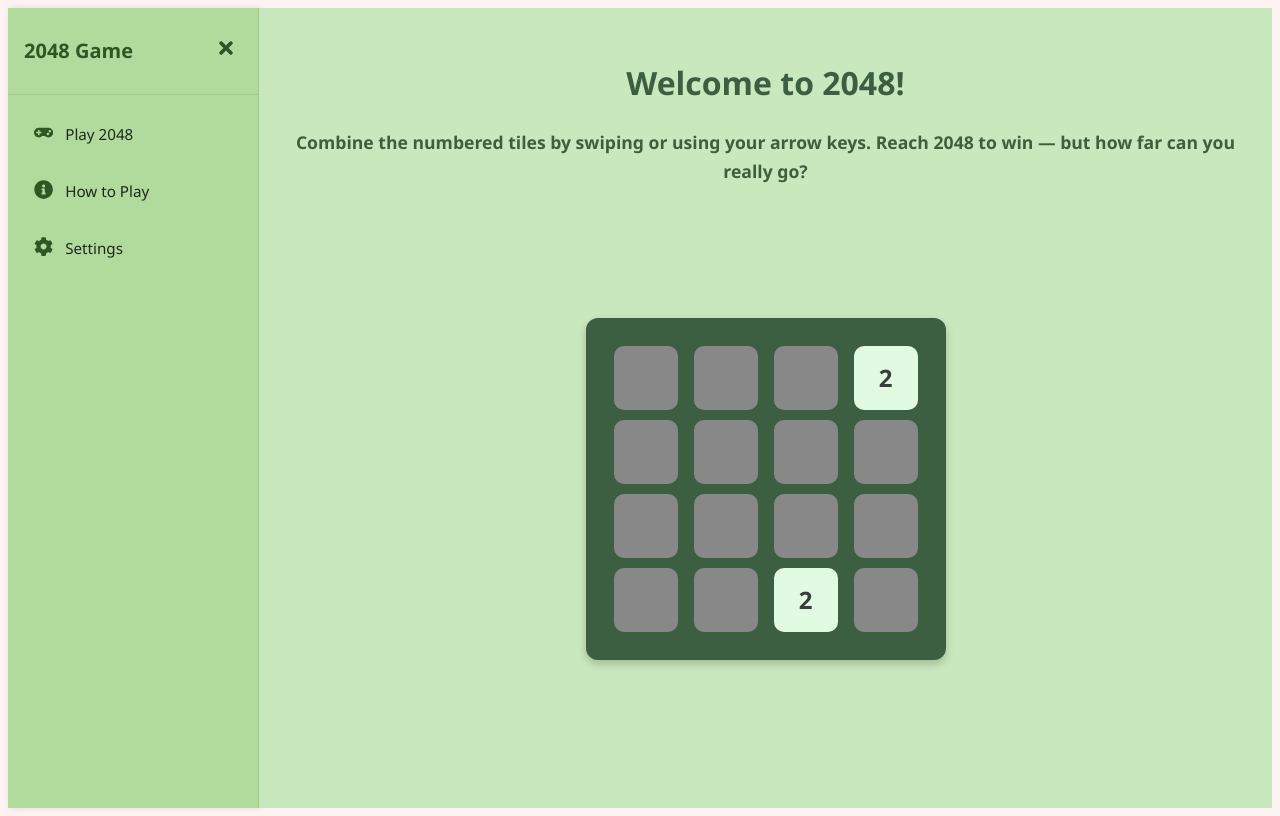
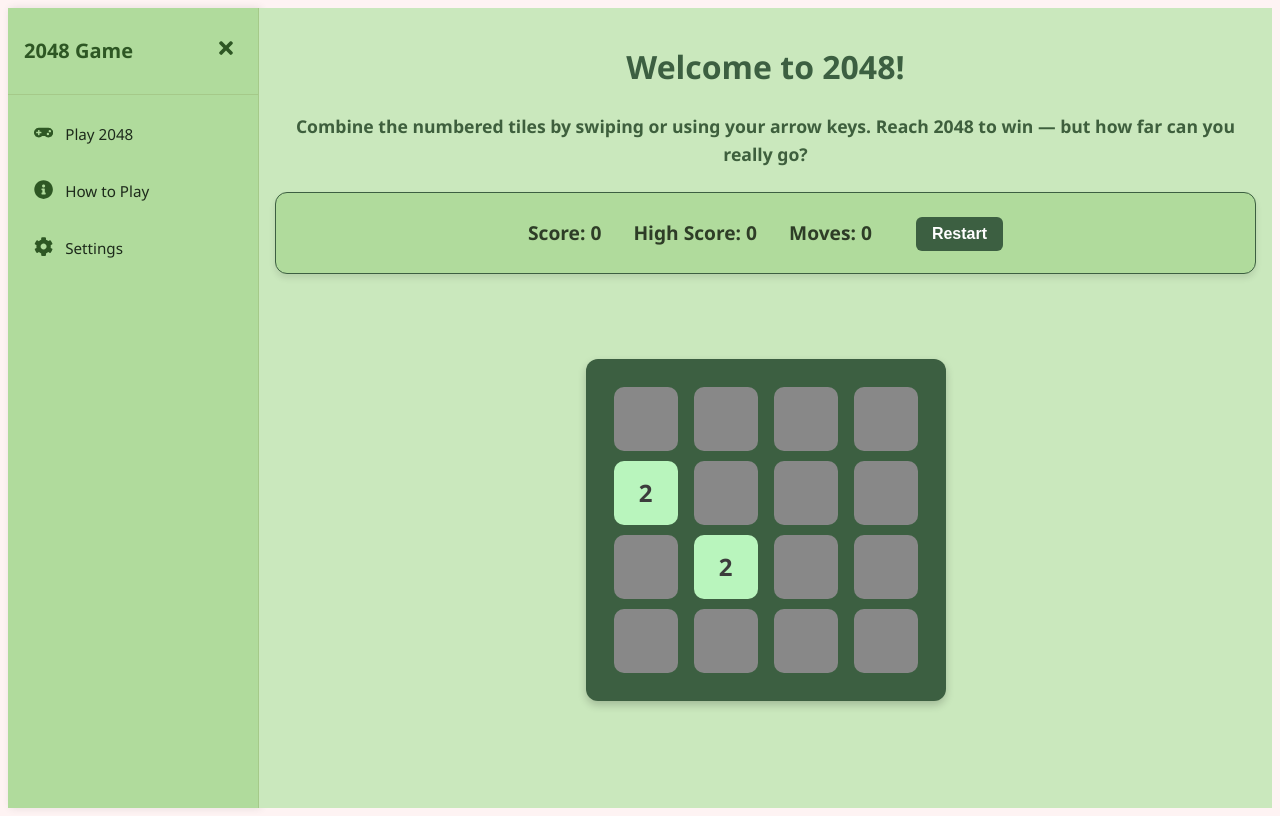
Before and after one commit to janhaviss/2048_Game, a React (Vite) app in the folder 2048_game/: page / in a window 1280 px wide. Built offline with nearby package versions, Linux system fonts and the light colour scheme.

Commit message:
Added New Elements like Score, High Score, Moves along with Game Over pop up and Restart option

```diff
--- a/2048_game/src/App.css
+++ b/2048_game/src/App.css
@@ -8,7 +8,7 @@
 
 .main-content {
   flex: 1;
-  padding: 2rem;
+  padding: 1rem;
   background-color: #cae8bd;
   transition: background-color 0.3s ease-in-out;
 }
@@ -16,16 +16,33 @@
 .main-content h1 {
   font-size: 2rem;
   font-weight: bold;
-  margin-bottom: 1.5rem;
+  margin-bottom: 0.5 rem;
   color: #3c5f41;
   text-align: center;
 }
 
 .intro-text {
   font-size: 1.1rem;
-  margin-bottom: 1.5rem;
+  margin-bottom: 0. 5 rem;
   color: #3e5f3d;
   /* max-width: 500px; */
   line-height: 1.6;
   text-align: center;
 }
+
+.restart-btn {
+  background-color: #3c5f41;
+  color: white;
+  border: none;
+  padding: 8px 16px;
+  font-weight: bold;
+  border-radius: 6px;
+  cursor: pointer;
+  margin-left: 12px;
+  transition: background-color 0.2s ease;
+  margin-bottom: 14px;
+}
+
+.restart-btn:hover {
+  background-color: #388e3c;
+}
--- a/2048_game/src/App.jsx
+++ b/2048_game/src/App.jsx
@@ -1,18 +1,65 @@
-import React from 'react';
+import React, { useState, useEffect } from 'react';
 import Sidebar from './components/Slidebar';
 import Game from './components/Game';
+import GameOver from './components/Gameover';
 import './App.css';
 
 export default function App() {
+  const [score, setScore] = useState(0);
+  const [highScore, setHighScore] = useState(() => {
+    const saved = localStorage.getItem('highScore');
+    return saved ? parseInt(saved, 10) : 0;
+  });
+
+  const [gameOver, setGameOver] = useState(false);
+  const [gameKey, setGameKey] = useState(0);
+    const [moveCount, setMoveCount] = useState(0);
+
+
+
+  useEffect(() => {
+    if (score > highScore) {
+      setHighScore(score);
+      localStorage.setItem('highScore', score);
+    }
+  }, [score, highScore]);
+
+ function handleRestart() {
+  const confirmed = window.confirm("Are you sure you want to restart the game?");
+  if (confirmed) {
+    setGameKey(prev => prev + 1); // remount the Game component
+    setScore(0);
+    setGameOver(false);
+    setMoveCount(0);
+  }
+}
+
+
   return (
     <div className="app-container">
       <Sidebar />
       <div className="main-content">
         <h1>Welcome to 2048!</h1>
         <h4 className="intro-text">
-  Combine the numbered tiles by swiping or using your arrow keys. Reach 2048 to win — but how far can you really go?
-</h4>
-        <Game />
+          Combine the numbered tiles by swiping or using your arrow keys. Reach 2048 to win — but how far can you really go?
+        </h4>
+        <div className="score-container">
+          <div className="score-item">Score: {score}</div>
+          <div className="score-item">High Score: {highScore}</div>
+          <div className="score-item">Moves: {moveCount}</div>
+          <button className="restart-btn" onClick={handleRestart}>Restart</button>
+        </div>
+
+        <Game
+          key={gameKey}
+          score={score}
+          setScore={setScore}
+          setGameOver={setGameOver}
+          setMoveCount={setMoveCount}
+
+        />
+
+        {gameOver && <GameOver onRestart={handleRestart} />}
       </div>
     </div>
   );
--- a/2048_game/src/components/Game.jsx
+++ b/2048_game/src/components/Game.jsx
@@ -1,62 +1,63 @@
 import React, { useState, useEffect } from 'react';
-import { moveLeft, moveRight, moveUp, moveDown, spawnNewTile } from '../logic/gamelogic';
+import { moveLeft, moveRight, moveUp, moveDown, spawnNewTile, isGameOver } from '../logic/gamelogic';
 import Board from './Board';
 import '../css/Game.css';
 
-const initialBoard = [
+export default function Game({ score, setScore, setGameOver,setMoveCount }) {
+  const createInitialBoard = () => spawnNewTile(spawnNewTile([
     [0, 0, 0, 0],
     [0, 0, 0, 0],
     [0, 0, 0, 0],
     [0, 0, 0, 0]
-];
+  ]));
 
-export default function Game() {
-  const [board, setBoard] = useState(spawnNewTile(spawnNewTile(initialBoard)));
+  const [board, setBoard] = useState(createInitialBoard);
 
   function makeMove(moveFunc) {
-    const newBoard = moveFunc(board);
+    const { board: newBoard, score: gained } = moveFunc(board);
     if (JSON.stringify(newBoard) !== JSON.stringify(board)) {
-      setBoard(spawnNewTile(newBoard));
+      const newSpawned = spawnNewTile(newBoard);
+      setBoard(newSpawned);
+      setScore(prev => prev + gained);
+      setMoveCount(prev => prev + 1); // 🆕 increment move count
+      if (isGameOver(newSpawned)) setGameOver(true);
     }
   }
 
+  // Keyboard input
   useEffect(() => {
     const handleKey = (e) => {
-      switch (e.key) {
-        case 'ArrowLeft': makeMove(moveLeft); break;
-        case 'ArrowRight': makeMove(moveRight); break;
-        case 'ArrowUp': makeMove(moveUp); break;
-        case 'ArrowDown': makeMove(moveDown); break;
-        default: break;
-      }
+      if (e.key === 'ArrowLeft') makeMove(moveLeft);
+      else if (e.key === 'ArrowRight') makeMove(moveRight);
+      else if (e.key === 'ArrowUp') makeMove(moveUp);
+      else if (e.key === 'ArrowDown') makeMove(moveDown);
     };
 
     window.addEventListener('keydown', handleKey);
     return () => window.removeEventListener('keydown', handleKey);
   }, [board]);
 
+  // Touch input
   useEffect(() => {
     let startX = 0, startY = 0;
 
-    function handleTouchStart(e) {
+    const handleTouchStart = (e) => {
       startX = e.touches[0].clientX;
       startY = e.touches[0].clientY;
-    }
+    };
 
-    function handleTouchEnd(e) {
+    const handleTouchEnd = (e) => {
       const endX = e.changedTouches[0].clientX;
       const endY = e.changedTouches[0].clientY;
       const dx = endX - startX;
       const dy = endY - startY;
 
       if (Math.abs(dx) > Math.abs(dy)) {
-        if (dx > 30) makeMove(moveRight);
-        else if (dx < -30) makeMove(moveLeft);
+        dx > 30 ? makeMove(moveRight) : dx < -30 && makeMove(moveLeft);
       } else {
-        if (dy > 30) makeMove(moveDown);
-        else if (dy < -30) makeMove(moveUp);
+        dy > 30 ? makeMove(moveDown) : dy < -30 && makeMove(moveUp);
       }
-    }
+    };
 
     window.addEventListener('touchstart', handleTouchStart);
     window.addEventListener('touchend', handleTouchEnd);
@@ -74,5 +75,4 @@ export default function Game() {
       </div>
     </div>
   );
-
 }
--- /dev/null
+++ b/2048_game/src/components/Gameover.jsx
@@ -0,0 +1,14 @@
+import React from 'react';
+import '../css/Gameover.css'; // Create this file for styling
+
+export default function GameOver({ onRestart }) {
+  return (
+    <div className="gameover-overlay">
+      <div className="gameover-box">
+        <h2>Game Over</h2>
+        <p>No more moves left. Try again!</p>
+        <button onClick={onRestart} className="restart-btn">Restart</button>
+      </div>
+    </div>
+  );
+}
--- a/2048_game/src/css/Game.css
+++ b/2048_game/src/css/Game.css
@@ -2,12 +2,11 @@
   display: flex;
   justify-content: center;
   align-items: center;
-  min-height: 70vh; /* or 100vh if you want to center fully */
+  min-height: 60vh;
 }
 
 .game-container {
   background-color: #3c5f41;
-;
   padding: 1.5rem;
   border-radius: 12px;
   display: inline-block;
@@ -25,3 +24,74 @@
   display: flex;
   gap: 8px;
 }
+
+.score-container {
+  display: flex;
+  justify-content: center;
+  align-items: center;
+  gap: 2rem;
+  margin-bottom: 1rem;
+  background-color: #B0DB9C;
+  padding: 0.5rem;
+  border-radius: 12px;
+  box-shadow: 0 4px 6px rgba(0, 0, 0, 0.1);
+  border: 1px solid #3c5f41;
+}
+
+.score-item {
+  font-size: 1.2rem;
+  font-weight: bold;
+  color: #2e3d27;
+}
+
+/* .restart-btn {
+  padding: 0.5rem 1rem;
+  background-color: #3c5f41;
+  color: white;
+  border: none;
+  border-radius: 8px;
+  cursor: pointer;
+  font-weight: bold;
+  transition: background-color 0.3s ease;
+}
+
+.restart-btn:hover {
+  background-color: #2e4b34;
+} */
+
+
+/* .game-over-popup {
+  position: fixed;
+  top: 0;
+  left: 0;
+  width: 100%;
+  height: 100%;
+  background-color: rgba(0, 0, 0, 0.5);
+  display: flex;
+  justify-content: center;
+  align-items: center;
+  z-index: 10;
+}
+
+.game-over-content {
+  background-color: #fff;
+  padding: 2rem;
+  border-radius: 12px;
+  text-align: center;
+  box-shadow: 0 4px 8px rgba(0,0,0,0.2);
+}
+
+.game-over-content h2 {
+  margin-bottom: 1rem;
+  font-size: 2rem;
+  color: #c0392b;
+}
+
+.game-over-content button {
+  padding: 0.5rem 1rem;
+  background-color: #3c5f41;
+  color: white;
+  border: none;
+  border-radius: 8px;
+  cursor: pointer;
+} */
--- /dev/null
+++ b/2048_game/src/css/Gameover.css
@@ -0,0 +1,36 @@
+.gameover-overlay {
+  position: fixed;
+  top: 0;
+  left: 0;
+  width: 100%;
+  height: 100%;
+  background-color: rgba(30, 30, 30, 0.7);
+  display: flex;
+  justify-content: center;
+  align-items: center;
+  z-index: 999;
+}
+
+.gameover-box {
+  background-color: #b0db9c;
+  padding: 2rem 3rem;
+  border-radius: 12px;
+  text-align: center;
+  box-shadow: 0 8px 20px rgba(0, 0, 0, 0.3);
+}
+
+.restart-btn {
+  margin-top: 1rem;
+  padding: 0.6rem 1.2rem;
+  background-color: white;
+  color: #3c5f41;
+  border: none;
+  border-radius: 8px;
+  font-size: 1rem;
+  cursor: pointer;
+  transition: background 0.3s ease;
+}
+
+.restart-btn:hover {
+  background-color: #2c4830;
+}
--- a/2048_game/src/css/Tile.css
+++ b/2048_game/src/css/Tile.css
@@ -20,17 +20,17 @@
 
 /* Numbered tiles with colors */
 .tile-2 {
-  background-color: #E0FBE2;
+  background-color: #b9f5bd;
   color: #3c3c3c;
 }
 
 .tile-4 {
-  background-color: #B0EBB4;
+  background-color: #9ceca1;
   color: #3c3c3c;
 }
 
 .tile-8 {
-  background-color: #95D2B3;
+  background-color: #82d4ab;
   color: #3c3c3c;
 }
 
@@ -45,12 +45,12 @@
 }
 
 .tile-64 {
-  background-color: #75A47F;
+  background-color: #7ca885;
   color: #3c3c3c;
 }
 
 .tile-128 {
-  background-color: #638889;
+  background-color: #628d6c;
   color: #3c3c3c;
 }
 
--- a/2048_game/src/logic/gamelogic.js
+++ b/2048_game/src/logic/gamelogic.js
@@ -1,27 +1,53 @@
 // Slide and merge a single row left
+// Modified function to also return score gained
 export function slideAndMergeRowLeft(row) {
+  let scoreGained = 0;
   let filtered = row.filter(n => n !== 0);
+
   for (let i = 0; i < filtered.length - 1; i++) {
     if (filtered[i] === filtered[i + 1]) {
       filtered[i] *= 2;
+      scoreGained += filtered[i]; // Add to score
       filtered[i + 1] = 0;
       i++;
     }
   }
+
   filtered = filtered.filter(n => n !== 0);
   while (filtered.length < 4) filtered.push(0);
-  return filtered;
+  return { row: filtered, scoreGained };
 }
+
 
 // Move board left
 export function moveLeft(board) {
-  return board.map(row => slideAndMergeRowLeft(row));
+  let newBoard = [];
+  let totalScore = 0;
+
+  for (let row of board) {
+    const { row: newRow, scoreGained } = slideAndMergeRowLeft(row);
+    newBoard.push(newRow);
+    totalScore += scoreGained;
+  }
+
+  return { board: newBoard, score: totalScore };
 }
 
-// Move board right (reverse, move left, reverse)
+
 export function moveRight(board) {
-  return board.map(row => slideAndMergeRowLeft(row.slice().reverse()).reverse());
+  let newBoard = [];
+  let totalScore = 0;
+
+  for (let row of board) {
+    const reversed = row.slice().reverse();
+    const { row: newRow, scoreGained } = slideAndMergeRowLeft(reversed);
+    newBoard.push(newRow.reverse());
+    totalScore += scoreGained;
+  }
+
+  return { board: newBoard, score: totalScore };
 }
+
 
 // Transpose a 2D array (for up/down moves)
 function transpose(matrix) {
@@ -31,16 +57,35 @@ function transpose(matrix) {
 // Move board up
 export function moveUp(board) {
   let transposed = transpose(board);
-  transposed = transposed.map(row => slideAndMergeRowLeft(row));
-  return transpose(transposed);
+  let newTransposed = [];
+  let totalScore = 0;
+
+  for (let row of transposed) {
+    const { row: newRow, scoreGained } = slideAndMergeRowLeft(row);
+    newTransposed.push(newRow);
+    totalScore += scoreGained;
+  }
+
+  return { board: transpose(newTransposed), score: totalScore };
 }
 
-// Move board down
+
+
 export function moveDown(board) {
   let transposed = transpose(board);
-  transposed = transposed.map(row => slideAndMergeRowLeft(row.slice().reverse()).reverse());
-  return transpose(transposed);
+  let newTransposed = [];
+  let totalScore = 0;
+
+  for (let row of transposed) {
+    const reversed = row.slice().reverse();
+    const { row: newRow, scoreGained } = slideAndMergeRowLeft(reversed);
+    newTransposed.push(newRow.reverse());
+    totalScore += scoreGained;
+  }
+
+  return { board: transpose(newTransposed), score: totalScore };
 }
+
 
 // Spawn a new tile (2 or 4) at random empty position
 export function spawnNewTile(board) {
@@ -59,3 +104,23 @@ export function spawnNewTile(board) {
   newBoard[x][y] = newTile;
   return newBoard;
 }
+
+export function isGameOver(board) {
+  const size = board.length;
+
+  // If any tile is 0, not over
+  for (let row of board) {
+    if (row.includes(0)) return false;
+  }
+
+  // Check horizontal and vertical merges
+  for (let i = 0; i < size; i++) {
+    for (let j = 0; j < size - 1; j++) {
+      if (board[i][j] === board[i][j + 1] || board[j][i] === board[j + 1][i]) {
+        return false;
+      }
+    }
+  }
+
+  return true; // No moves left
+}
```
Lines whose indentation alone changed are shown as unchanged.
